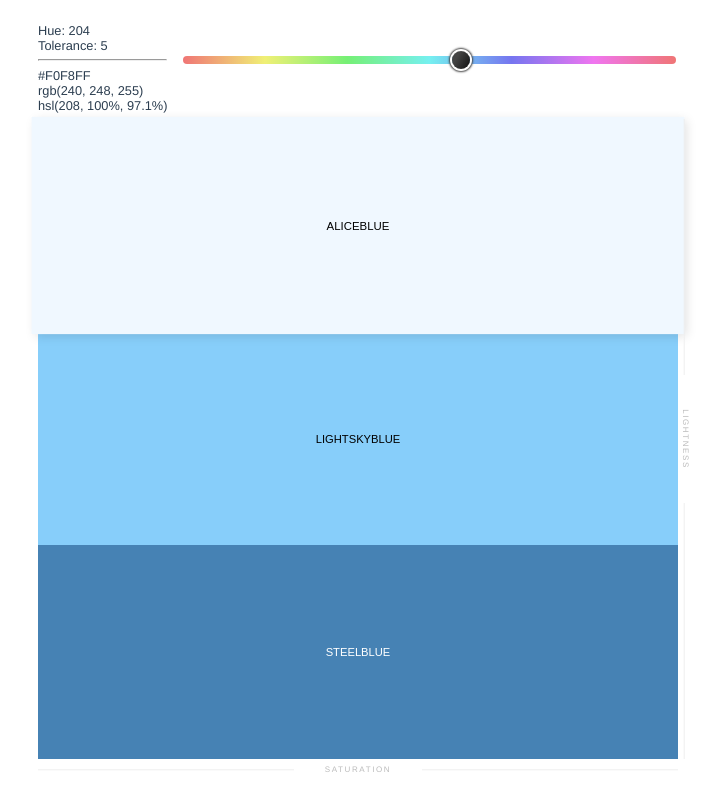
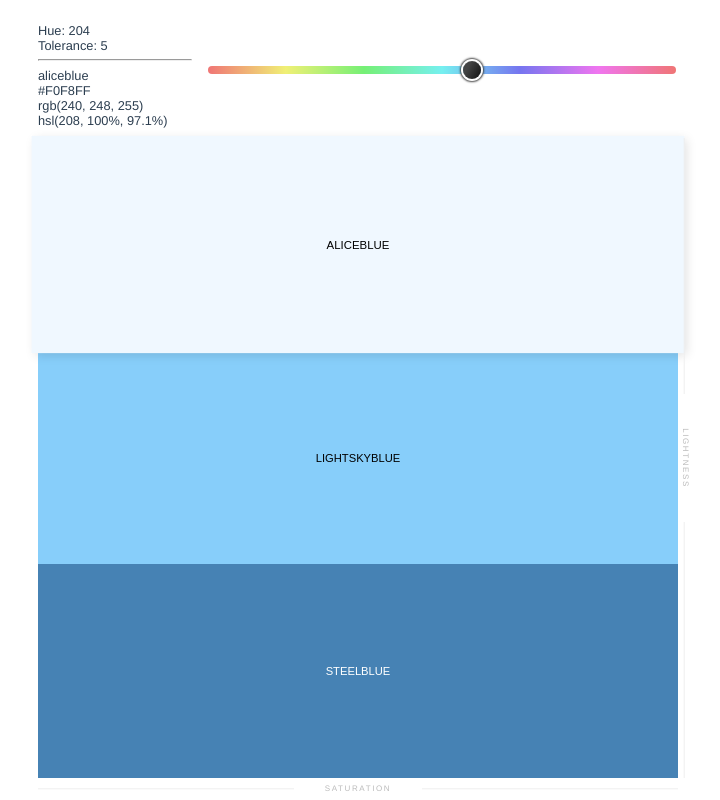
Before and after one commit to maxzz/color-names, a Vue app: page / in a window 1280 px wide. Both pictures are taken after a click on the button "ALICEBLUE". Shown: the whole page, without its empty margins (282-1002 px from the left). Built offline with nearby package versions, Linux system fonts and the light colour scheme.

Commit message:
feature: add selected color formatting 2

```diff
--- a/src/App.vue
+++ b/src/App.vue
@@ -10,14 +10,13 @@
                     Tolerance: {{tolerance}}
                 </div>
                 <hr>
-                <div>
-                    <span v-if="color">{{color.hex}}</span>
-                </div>
-                <div>
-                    <span v-if="color">{{formatRGB(color.rgb)}}</span>
-                </div>
-                <div>
-                    <span v-if="color">{{formatHSL(color.hsl)}}</span>
+                <div class="hue-colors">
+                    <div v-if="color">
+                        <div>{{color.name}}</div>
+                        <div>{{color.hex}}</div>
+                        <div>{{formatRGB(color.rgb)}}</div>
+                        <div>{{formatHSL(color.hsl)}}</div>
+                    </div>
                 </div>
             </div>
             <input ref="hueSlider" class="hue-slider" type="range" :value="hue" @input="newHue" min="0" max="360">
@@ -36,8 +35,9 @@
         components: { ColorPanel },
         setup() {
             const store = MainStore;
+            const hueSlider = ref<HTMLInputElement>(null);
 
-            const hueSlider = ref<HTMLInputElement>(null);
+            setHue(204);
 
             function newHue(event) {
                 let val = +event.target.value;
@@ -46,10 +46,10 @@
                 hueSlider.value.style.setProperty('--pos', ''+pos);
             }
 
-            setHue(204);
+            const formatRGB = (rgb: [number, number, number]) => `rgb(${rgb.join(', ')})`;
+            const formatHSL = (hsl: [number, number, number]) => `hsl(${hsl.map((_, i) => i === 0 ? _ : `${_}%`).join(', ')})`;
 
-            const formatRGB = (rgb: [number, number, number]) => `rgb(${rgb.join(', ')})`
-            const formatHSL = (hsl: [number, number, number]) => `hsl(${hsl.map((_, i) => i === 0 ? _ : `${_}%`).join(', ')})`
+            //TODO: auto select color
 
             return {
                 hue: toRef(store.state, 'hue'),
@@ -89,8 +89,12 @@
         margin: 0 auto;
     }
     .hue-info {
-        min-width: 8em;
+        min-width: 12em;
         font-size: .8em;
+
+        .hue-colors {
+            min-height: 5em;
+        }
     }
     .hue-controls {
         width: 100%;
```
